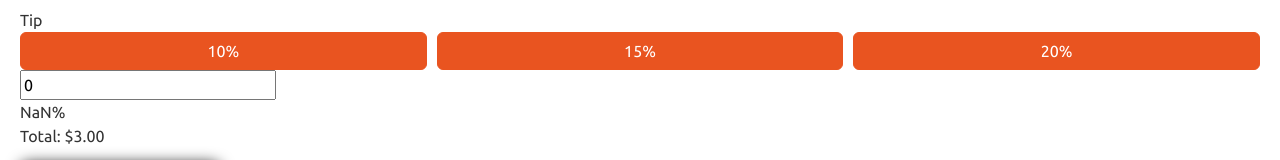
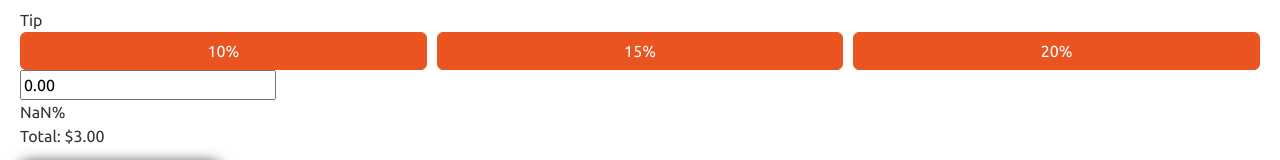
Before and after one commit to agiledev-students-spring2023/final-project-willeats, a React (Create React App) app in the folder front-end/: page /cart in a window 1280 px wide. Shown: the part 197-357 px from the top of the page. Built offline with nearby package versions, Linux system fonts and the light colour scheme.

Commit message:
edit cart page

```diff
--- a/front-end/src/components/cart/Cart.js
+++ b/front-end/src/components/cart/Cart.js
@@ -107,7 +107,7 @@ const total = subtotal + tax + deliveryFee + tipAmount;
                 className="tip-input"
                 min="0"
                 step="0.01"
-                value={tipAmount}
+                value={tipAmount.toFixed(2)}
                 onChange={handleTipChange}
               />
 
```
